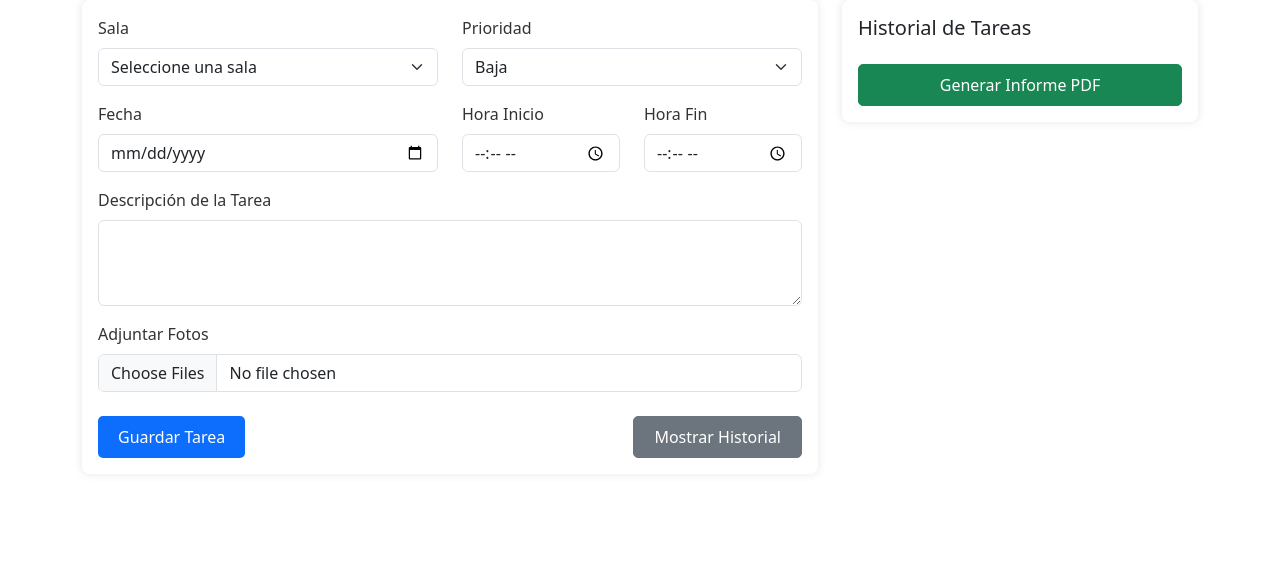
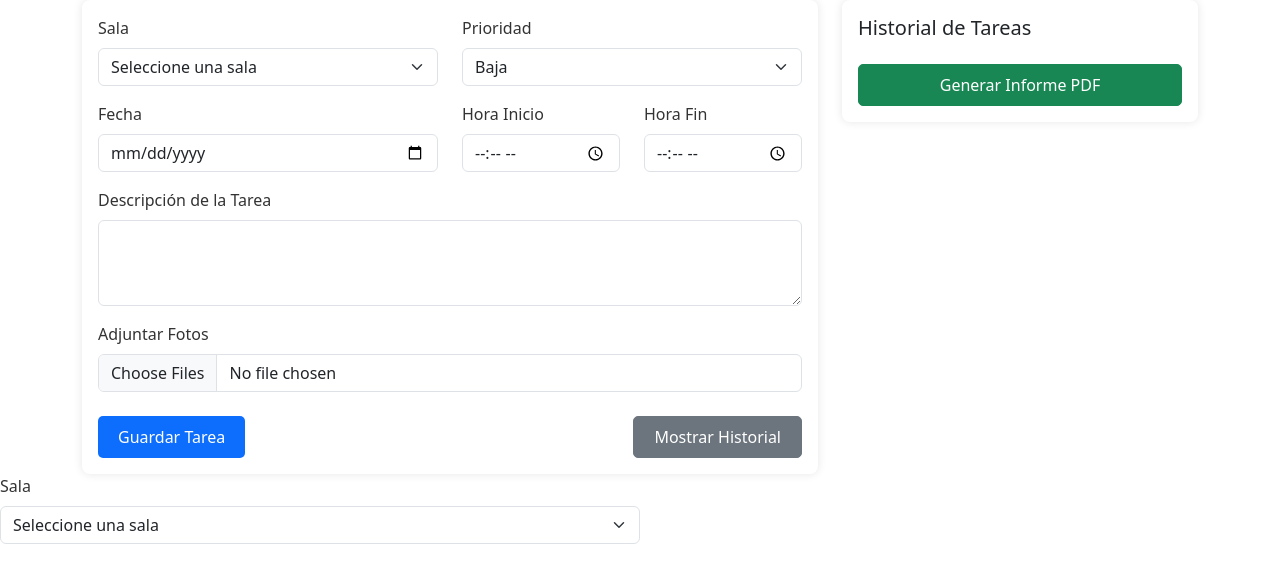
Before and after one commit to electricofestas/PARTES_DE_TRABAJO, a plain HTML site: page index.html in a window 1280 px wide. Shown: the part 86-668 px from the top of the page. Drawn offline with nearby package versions, Linux system fonts and the light colour scheme.

Commit message:
Add files via upload

```diff
--- a/index.html
+++ b/index.html
@@ -117,3 +117,12 @@
 </body>
 </html>
 <script src="tareas.js"></script>
+<div class="col-md-6">
+    <label class="form-label">Sala</label>
+    <div class="input-group">
+        <select class="form-select" id="titulo" required>
+            <option value="">Seleccione una sala</option>
+            <option value="nueva_sala">+ Agregar nueva sala</option>
+        </select>
+    </div>
+</div>
```
